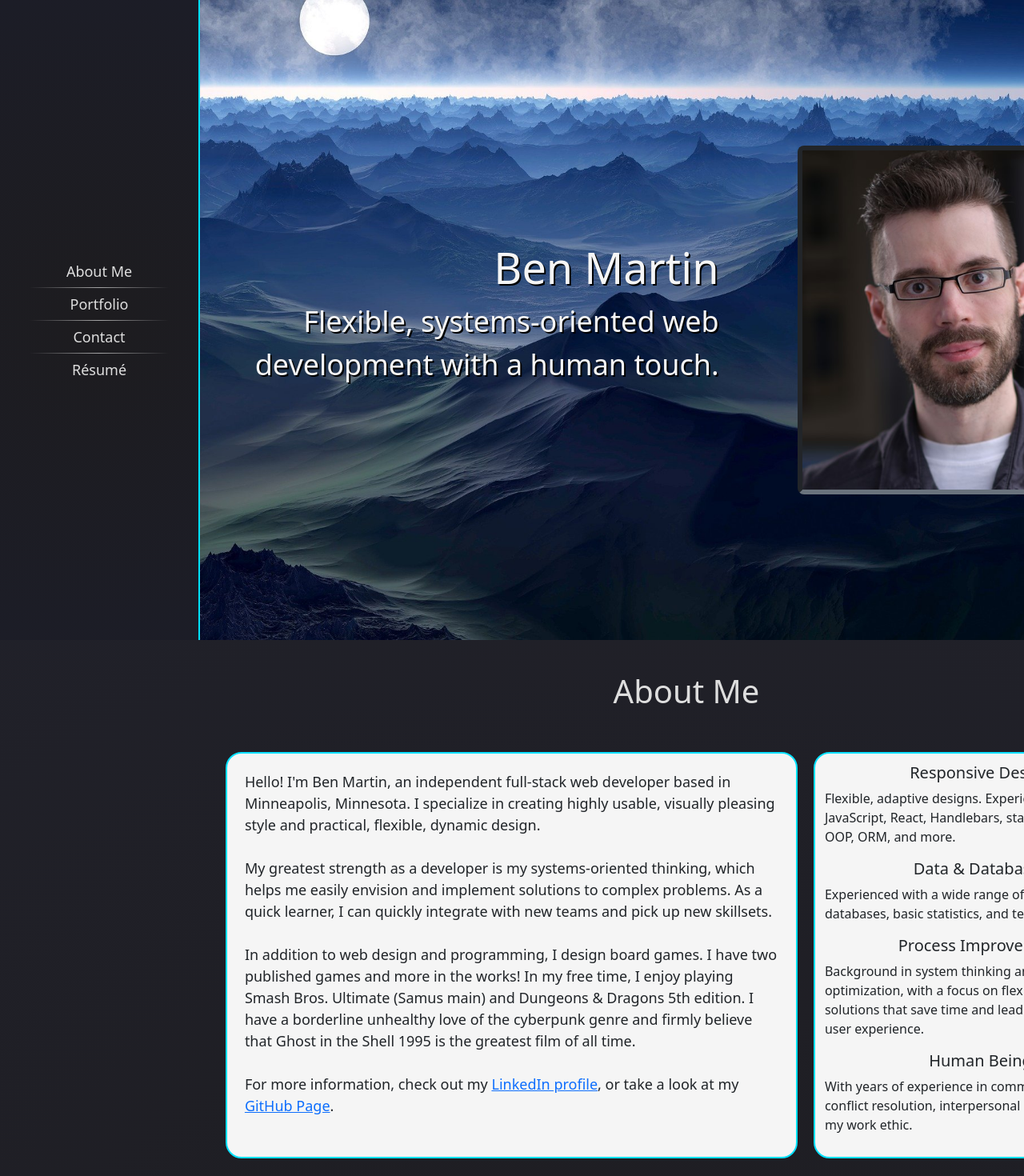
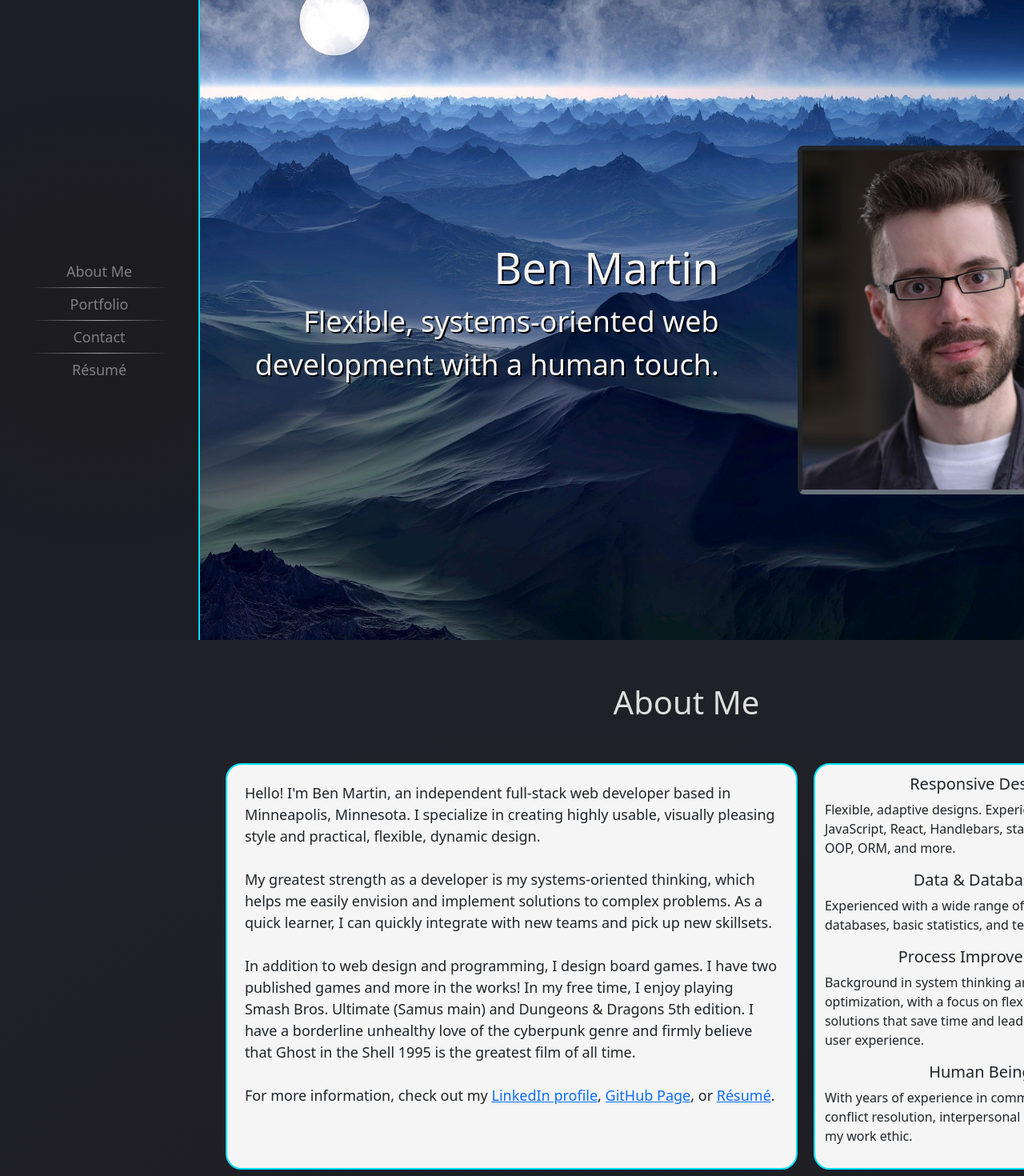
Before and after one commit to the-wake/ben-martin-portfolio, a React (Create React App) app: page / in a window 1280 px wide. Shown: the top 1470 px of the page at 80% size. Built offline with nearby package versions, Linux system fonts and the light colour scheme.

Commit message:
More styling and responsive styling, especially on resume page.

```diff
--- a/src/App.css
+++ b/src/App.css
@@ -123,6 +123,10 @@
 
 #sidebar h5 {
   text-align: center;
+}
+
+#about {
+  margin-top: 54px;
 }
 
 .content-header {
@@ -269,7 +273,7 @@ form .button:hover {
   margin-right: 40px;
 }
 
-.s-toggle {
+.s-toggle, .s-b-toggle {
   display: none;
 }
 
@@ -343,6 +347,10 @@ form .button:hover {
   }
 
   .s-toggle {
+    display: inline;
+  }
+
+  .s-b-toggle {
     display: block;
   }
 }
--- a/src/components/Blurb.js
+++ b/src/components/Blurb.js
@@ -1,7 +1,8 @@
 import React from 'react';
 // import image from '../assets/at.png'
 
-function Blurb() {
+function Blurb({ handlePageChange }) {
+
   return (
     <div id="about">
       <h1 className="content-header">About Me</h1>
@@ -20,7 +21,7 @@ function Blurb() {
             In addition to web design and programming, I design board games. I have two published games and more in the works! In my free time, I enjoy playing Smash Bros. Ultimate (Samus main) and Dungeons & Dragons 5th edition. I have a borderline unhealthy love of the cyberpunk genre and firmly believe that Ghost in the Shell 1995 is the greatest film of all time.
             <br />
             <br />
-            For more information, check out my <a href="https://www.linkedin.com/in/ben-martin-26266443/" target="_blank" rel="noreferrer">LinkedIn profile</a>, or take a look at my <a href="https://github.com/the-wake/" target="_blank" rel="noreferrer">GitHub Page</a>.
+            For more information, check out my <a href="https://www.linkedin.com/in/ben-martin-26266443/" target="_blank" rel="noreferrer">LinkedIn profile</a>, <a href="https://github.com/the-wake/" target="_blank" rel="noreferrer">GitHub Page</a>, or <a href="#/resume" onClick={() => handlePageChange('Resume')}>Résumé</a>.
           </p>
 
         </div>
--- a/src/components/Footer.js
+++ b/src/components/Footer.js
@@ -1,9 +1,10 @@
 import React from 'react';
 
-function Footer() {
+function Footer({ handlePageChange }) {
   return (
     <div id="footer">
       <div id="footer-left">
+        <p><a className="s-toggle" href="#/resume" onClick={() => handlePageChange('Resume')}>Résumé</a></p>
         <p><a href="https://www.linkedin.com/in/ben-martin-26266443/" target="_blank" rel="noreferrer">LinkedIn</a></p>
         <p><a href="https://github.com/the-wake/" target="_blank" rel="noreferrer">GitHub</a></p>
         <p><a href="https://boardgamegeek.com/user/bmartin2009" target="_blank" rel="noreferrer">BoardGameGeek</a></p>
@@ -13,6 +14,6 @@ function Footer() {
       </div>
     </div>
   )
-}
+};
 
 export default Footer;
--- a/src/components/Navbar.css
+++ b/src/components/Navbar.css
@@ -27,6 +27,15 @@
   border-radius: 0;
 }
 
+#navbar a {
+  text-decoration: none;
+  color: gray;
+}
+
+#navbar a:hover {
+  color: #DEDEDE;
+}
+
 .nav-item {
   flex: 1, 1, 250px;
   width: 250px;
@@ -38,7 +47,7 @@
   line-height: 0px;
   color: #DEDEDE;
   /* background: radial-gradient(circle, rgba(46, 49, 52, 1) 0%, rgb(27, 21, 21) 100%); */
-  border-radius: 3px;
+  border-radius: 0;
   /* border-width: 2px 0;
   border-style: solid;
   border-color: #7c7c7c; */
@@ -60,22 +69,22 @@
 
 .nav-item:hover {
   color: white;
-  background: radial-gradient(circle, rgb(54, 56, 58) 0%, rgb(100, 18, 18) 100%);
+  /* background: radial-gradient(circle, rgb(54, 56, 58) 0%, rgb(100, 18, 18) 100%); */
+  background: radial-gradient(circle, rgb(98, 96, 96) 100%, rgb(68, 70, 72) 0%);
   border-color: black;
-  box-shadow: 2px 2px #2e7b81;
+  /* box-shadow: 2px 2px #2e7b81; */
 }
 
-#navbar a {
-  color: #DEDEDE;
-  text-decoration: none;
-}
-
-#navbar a {
-  color: gray;
+.s-b-toggle {
+  display: none;
 }
 
 @media screen and (max-width: 992px) {
   #navbar {
     display: none;
   }
+
+  .s-b-toggle {
+    display: block;
+  }
 }
--- a/src/components/Navbar.js
+++ b/src/components/Navbar.js
@@ -9,36 +9,36 @@ function Navbar({ currentPage, handlePageChange }) {
         currentPage !== 'Resume'
           ?
           <div id="navbar">
-            <div
+            <a
               className="nav-item" id="about-link" href="#/about"
               onClick={() => handlePageChange('About')}>
               About Me
-            </div>
+            </a>
             <div className="nav-divider"></div>
-            <div
+            <a
               className="nav-item" id="portfolio-link" href="#/portfolio"
               onClick={() => handlePageChange('Portfolio')}>
               Portfolio
-            </div>
+            </a>
             <div className="nav-divider"></div>
-            <div
+            <a
               className="nav-item" id="contact-link" href="#/contact"
               onClick={() => handlePageChange('Contact')}>
               Contact
-            </div>
+            </a>
             <div className="nav-divider"></div>
-            <div
+            <a
               className="nav-item" id="resume-link" href="#/resume"
               onClick={() => handlePageChange('Resume')}>
               Résumé
-            </div>
+            </a>
           </div>
           : <div id="navbar">
-            <div
+            <a
               className="nav-item" id="back-link" href="#/"
               onClick={() => handlePageChange('About')}>
               Back
-            </div>
+            </a>
           </div>
       }
     </div>
--- a/src/pages/ContentContainer.js
+++ b/src/pages/ContentContainer.js
@@ -12,9 +12,9 @@ function ContentContainer() {
 
   const renderPage = () => {
     if (currentPage !== 'Resume') {
-      return <MainPage />;
+      return <MainPage handlePageChange={handlePageChange} />;
     } else {
-      return <Resume />;
+      return <Resume handlePageChange={handlePageChange} />;
     };
   };
 
@@ -43,7 +43,7 @@ function ContentContainer() {
         <div id="main-content">
           {renderPage()}
         </div>
-        {currentPage !== 'Resume' ? <Footer /> : null}
+        {currentPage !== 'Resume' ? <Footer handlePageChange={handlePageChange}/> : null}
       </div>
     </div>
   )
--- a/src/pages/MainPage.js
+++ b/src/pages/MainPage.js
@@ -4,11 +4,11 @@ import Blurb from '../components/Blurb.js';
 import Portfolio from '../components/Portfolio.js';
 import Contact from '../components/Contact.js';
 
-function MainPage() {
+function MainPage({ handlePageChange }) {
 
   return (
     <div>
-      <Blurb />
+      <Blurb handlePageChange={handlePageChange} />
       <Portfolio />
       <Contact />
     </div>
--- a/src/pages/Resume.js
+++ b/src/pages/Resume.js
@@ -3,12 +3,12 @@ import React from 'react';
 import resume from '../assets/Resume-Ben-Martin.pdf';
 import '../components/Navbar.css';
 
-function Resume() {
+function Resume({ handlePageChange }) {
 
   return (
     <div id="resume-container">
       <object id="resume" data={resume} type="application/pdf" width="850px" height='1150px' />
-      <div className="nav-item s-toggle">Back</div>
+      <div className="navbar s-b-toggle"><a className="nav-item s-b-toggle" href="/" onClick={() => handlePageChange('Resume')}>Back</a></div>
     </div>
   )
 
```
